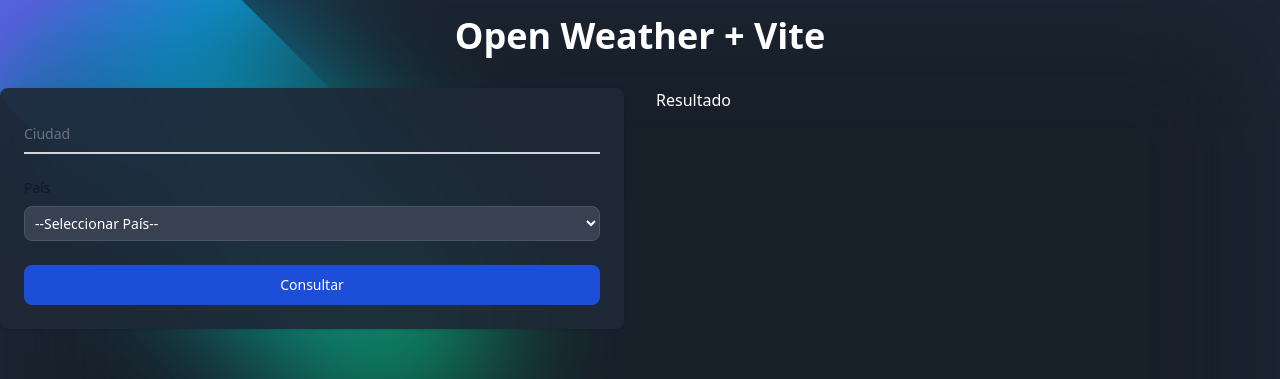
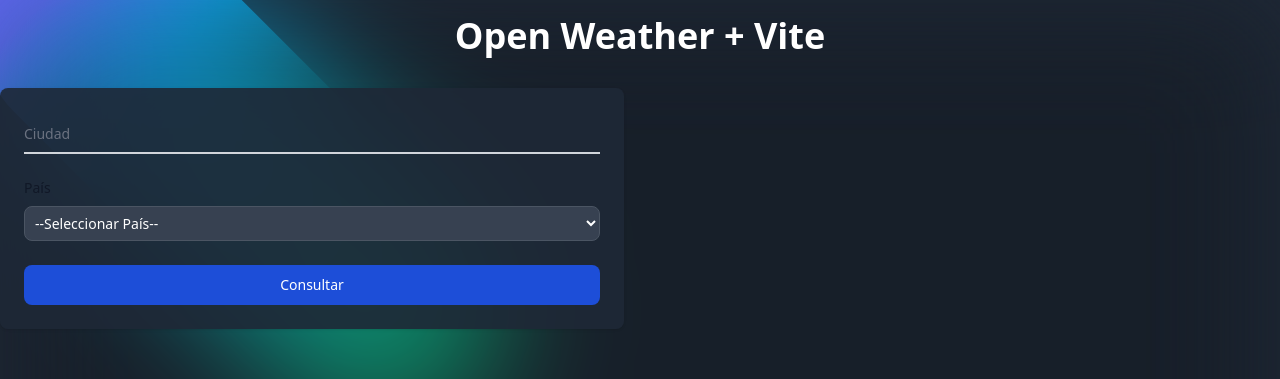
Before and after one commit to Rexpeto/weather-vite, a React (Vite) app: page / in a window 1280 px wide. Shown: the top 379 px of the page. Built offline with nearby package versions, Linux system fonts and the light colour scheme.

Commit message:
Usando Resultado

```diff
--- a/src/components/AppClima.jsx
+++ b/src/components/AppClima.jsx
@@ -1,14 +1,17 @@
+import useClima from "../hooks/useClima";
 import { ToastContainer } from "react-toastify";
 import "react-toastify/dist/ReactToastify.css";
 import Formulario from "./Formulario";
+import Resultado from "./Resultado";
 
 const AppClima = () => {
+    const { respuesta } = useClima();
     return (
         <>
             <ToastContainer theme="dark" />
             <main className="grid grid-cols-1 gap-8 md:grid-cols-2">
                 <Formulario />
-                <div>Resultado</div>
+                {respuesta?.name ? <Resultado /> : null}
             </main>
         </>
     );
```
